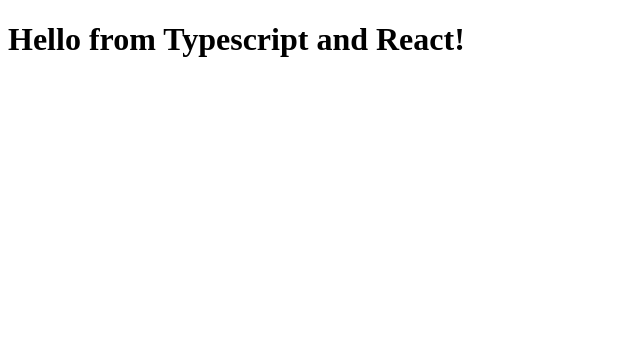
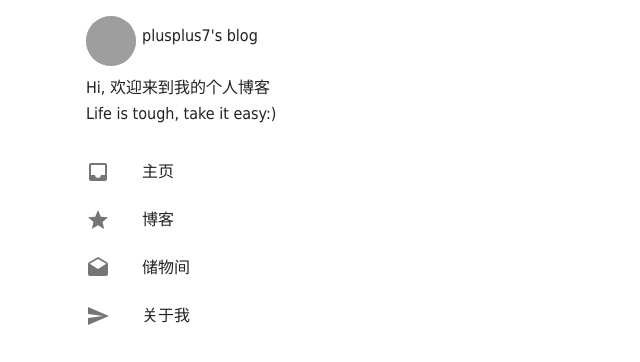
Before and after one commit to plusplus7/Cirno5, a React app in the folder Cirno5/Web/: page / in a window 1280 px wide. Shown: the top 362 px of the page, without its empty margins (0-640 px from the left). Built offline with nearby package versions, Linux system fonts and the light colour scheme; grey boxes are pictures that could not be loaded.

Commit message:
Added layout and styles

```diff
--- a/Cirno5/Web/index.html
+++ b/Cirno5/Web/index.html
@@ -3,13 +3,40 @@
 
 <head>
   <meta charset="UTF-8" />
-  <title>Hello React!</title>
+  <title>plusplus7' blog</title>
+  <link rel="stylesheet" href="https://cdn.bootcss.com/bootstrap/3.3.7/css/bootstrap.min.css" integrity="sha384-BVYiiSIFeK1dGmJRAkycuHAHRg32OmUcww7on3RYdg4Va+PmSTsz/K68vbdEjh4u"
+    crossorigin="anonymous">
+
+  <style>
+    body,
+    button,
+    input,
+    select,
+    textarea,
+    h1,
+    h2,
+    h3,
+    h4,
+    h5,
+    h6 {
+      font-family: Microsoft YaHei,
+      '宋体',
+      Tahoma,
+      Helvetica,
+      Arial,
+      "\5b8b\4f53",
+      sans-serif;
+    }
+  </style>
   </head>
 
   <body>
     <div id="example"></div>
     <!-- Main -->
     <script src="/dist/bundle.js"></script>
+    <script src="https://cdn.bootcss.com/bootstrap/3.3.7/js/bootstrap.min.js" integrity="sha384-Tc5IQib027qvyjSMfHjOMaLkfuWVxZxUPnCJA7l2mCWNIpG9mGCD8wGNIcPD7Txa"
+      crossorigin="anonymous"></script>
+
   </body>
 
   </html>
--- a/Cirno5/Web/package.json
+++ b/Cirno5/Web/package.json
@@ -25,10 +25,14 @@
   },
   "dependencies": {
     "@types/jest": "^19.2.3",
+    "@types/material-ui": "^0.17.22",
+    "@types/prop-types": "^15.5.1",
     "@types/react": "^15.0.24",
     "@types/react-dom": "^15.5.0",
     "@types/react-router-dom": "^4.0.7",
     "@types/react-test-renderer": "^15.5.0",
+    "material-ui": "^0.18.7",
+    "office-ui-fabric-react": "^4.32.0",
     "react": "^15.5.4",
     "react-dom": "^15.5.4",
     "react-router-dom": "^4.1.2"
--- /dev/null
+++ b/Cirno5/Web/src/Models/IndexPageModel.ts
@@ -0,0 +1,6 @@
+export interface IndexPageModel {
+    personalInfomation: string
+    avatarUrl: string
+    description: string[]
+    navbarButtonTexts: {[key: string]: string}
+}
--- /dev/null
+++ b/Cirno5/Web/src/Services/CirnoServiceFactory.ts
@@ -0,0 +1,12 @@
+import { ICirnoApi } from './ICirnoApi';
+import {MockCirnoApi} from './MockCirnoApi';
+
+class CirnoApiFactory {
+    static GetCirnoApi(environment: string) : ICirnoApi {
+        if (environment === "Standalone") {
+            return new MockCirnoApi();
+        }
+    }
+}
+let CirnoApi = CirnoApiFactory.GetCirnoApi("Standalone");
+export default CirnoApi;
--- /dev/null
+++ b/Cirno5/Web/src/Services/ICirnoApi.ts
@@ -0,0 +1,6 @@
+import { IndexPageModel}  from '../Models/IndexPageModel';
+
+export interface ICirnoApi
+{
+    GetIndexPageInfo: ()=> IndexPageModel
+}
--- /dev/null
+++ b/Cirno5/Web/src/Services/MockCirnoApi.ts
@@ -0,0 +1,22 @@
+import {ICirnoApi} from './ICirnoApi';
+import {IndexPageModel} from '../Models/IndexPageModel';
+
+export class MockCirnoApi implements ICirnoApi {
+
+    GetIndexPageInfo(): IndexPageModel {
+        return {
+            personalInfomation: "plusplus7's blog",
+            avatarUrl: "http://7xlt42.com1.z0.glb.clouddn.com/blog_avatar.png-fullpercent",
+            description: [
+                "Hi, 欢迎来到我的个人博客",
+                "Life is tough, take it easy:)",
+            ],
+            navbarButtonTexts: {
+                "Home": "主页",
+                "Aboutme": "关于我",
+                "Blog": "博客",
+                "Storage": "储物间",
+            }
+        }
+    }
+}
--- a/Cirno5/Web/src/components/AppRoute.tsx
+++ b/Cirno5/Web/src/components/AppRoute.tsx
@@ -1,6 +1,7 @@
 import * as React from "react"
 import { Route } from "react-router-dom"
-import { Hello } from "./Hello"
+import { Layout } from "./Layout"
+import MuiThemeProvider from 'material-ui/styles/MuiThemeProvider';
 
 interface AppRouteProps {
 
@@ -8,11 +9,13 @@
 export class AppRoute extends React.Component<AppRouteProps> {
     render() {
         return (
+            <MuiThemeProvider>
             <div className="pageBody">
                 <div data-grid="container" className="context-control">
-                    <Route exact={true} path="/" render={() => <Hello compiler="Typescript" framework="React"/>} />
+                    <Route exact={true} path="/" render={() => <Layout />} />
                 </div>
             </div>
+            </MuiThemeProvider>
         )
     }
 }
--- a/Cirno5/Web/src/components/Hello.tsx
+++ /dev/null
@@ -1,13 +0,0 @@
-import * as React from "react"
-
-export interface HelloProps {
-  compiler: string,
-  framework: string
-}
-
-export class Hello extends React.Component<HelloProps, undefined> {
-  render() {
-    const { compiler, framework } = this.props
-    return <h1>Hello from {compiler} and {framework}!</h1>
-  }
-}
--- /dev/null
+++ b/Cirno5/Web/src/components/Layout.tsx
@@ -0,0 +1,18 @@
+import * as React from "react";
+import Nav from './Nav';
+
+export class Layout extends React.Component<undefined> {
+    render() {
+        return (
+            <div className="container">
+                <div className="row">
+                    <div className="col-md-3">
+                        <Nav />
+                    </div>
+                    <div className="col-md-9">
+                    </div>
+                </div>
+            </div>
+        );
+    }
+}
--- /dev/null
+++ b/Cirno5/Web/src/components/Nav.tsx
@@ -0,0 +1,42 @@
+import * as React from 'react';
+import {List, ListItem} from 'material-ui/List';
+import ContentInbox from 'material-ui/svg-icons/content/inbox';
+import ActionGrade from 'material-ui/svg-icons/action/grade';
+import ContentSend from 'material-ui/svg-icons/content/send';
+import ContentDrafts from 'material-ui/svg-icons/content/drafts';
+import Avatar from 'material-ui/Avatar';
+import { IndexPageModel } from '../Models/IndexPageModel';
+import CirnoApi from '../Services/CirnoServiceFactory';
+
+export class Nav extends React.Component<undefined> {
+    render() {
+        let indexPage : IndexPageModel = CirnoApi.GetIndexPageInfo();
+        return (
+            <List>
+                <ListItem
+                    disabled={true}
+                    leftAvatar={
+                        <Avatar src={indexPage.avatarUrl} size={50}/>
+                    }
+                >
+                {indexPage.personalInfomation}
+                </ListItem>
+                <ListItem
+                    disabled={true}
+                >
+                {
+                    indexPage.description.map((value)=> {
+                        return (<p>{value}</p>)
+                    })
+                }
+                </ListItem>
+                <ListItem primaryText={indexPage.navbarButtonTexts.Home} leftIcon={<ContentInbox />} />
+                <ListItem primaryText={indexPage.navbarButtonTexts.Blog} leftIcon={<ActionGrade />} />
+                <ListItem primaryText={indexPage.navbarButtonTexts.Storage} leftIcon={<ContentDrafts />} />
+                <ListItem primaryText={indexPage.navbarButtonTexts.Aboutme} leftIcon={<ContentSend />} />
+            </List>
+        );
+    }
+};
+
+export default Nav;
```
Also changed, not shown: Cirno5/Web/src/components/List/ArticlePreviewList.tsx (added, +51 -0 lines), 1 other file (tests, documents, lock files or other folders). Lines whose indentation alone changed are shown as unchanged.
